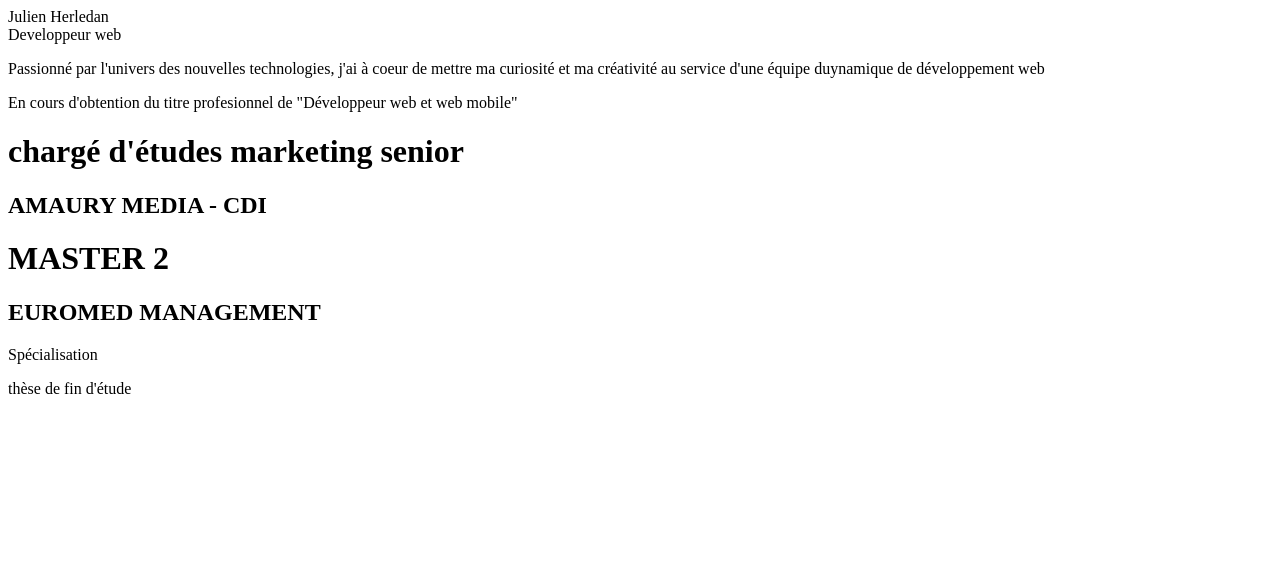
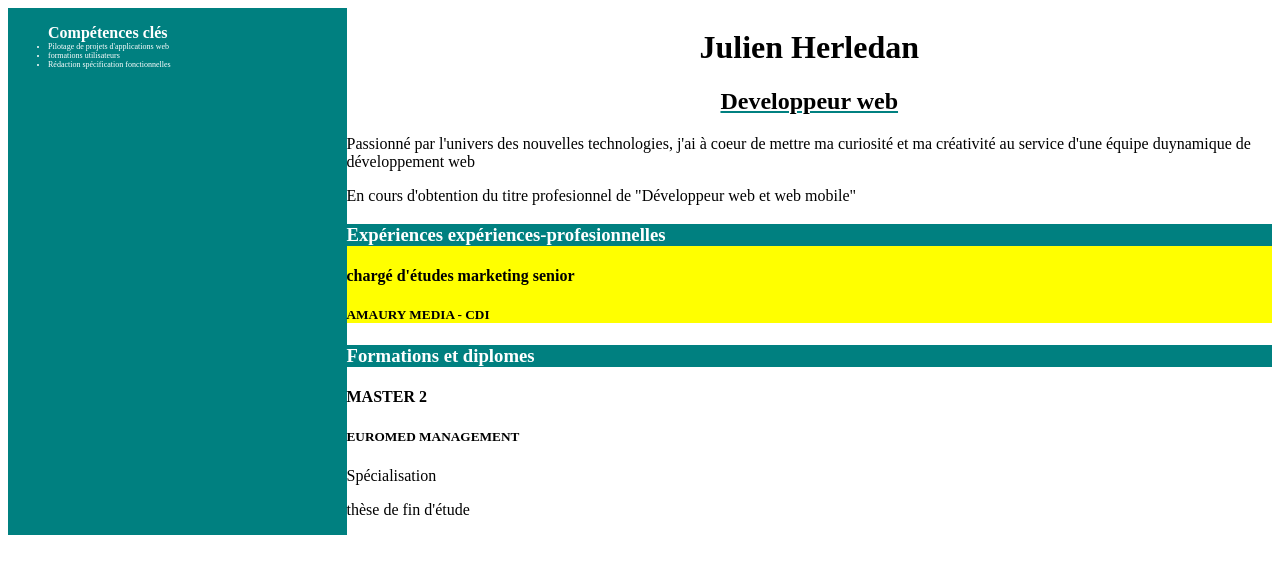
Before and after one commit to JulienHerledan/JulienHerledan.github.io, a plain HTML site: page index.html in a window 1280 px wide. Drawn offline with Linux system fonts and the light colour scheme.

Commit message:
version du 5 Octobre soir

```diff
--- a/index.html
+++ b/index.html
@@ -10,15 +10,21 @@
 <body>
     <div class="wrapper">
 
-        <aside id="contact">
-
+        <aside id="colonne-gauche">
+                <div id="compétences-clés">
+                    <ul><span>Compétences clés</span>
+                        <li>Pilotage de projets d'applications web</li>
+                        <li>formations utilisateurs</li>
+                        <li>Rédaction spécification fonctionnelles</li>
+                    </ul>
+                </div>
         </aside>
 
         <main>
 
             <header>
-                <div id="nom">Julien Herledan</div>
-                <div id="metier">Developpeur web</div>
+                <h1>Julien Herledan</h1>
+                <h2 id="metier">Developpeur web</h2>
                 <div>
                     <p>Passionné par l'univers des nouvelles technologies, j'ai à coeur de mettre ma curiosité et ma créativité au service d'une équipe duynamique de développement web</p>
                     <p>En cours d'obtention du titre profesionnel de <span>"Développeur web et web mobile" </span></p>
@@ -26,10 +32,12 @@
 
             </header>
 
-            <div id="expériences profesionnelles">
+            <div id="expériences-profesionnelles">
+                <div id="parcours">
+                    <h3>Expériences expériences-profesionnelles</h3>
                     <div id="EQUIPE">
-                    <h1>chargé d'études marketing senior</h1>
-                    <h2>AMAURY MEDIA - CDI</h2>
+                        <h4>chargé d'études marketing senior</h4>
+                        <h5>AMAURY MEDIA - CDI</h5>
                         <p></p>
                         <p></p>
                         <p></p>
@@ -41,14 +49,14 @@
                     <div id="SPOREVER"></div>
                     <div id="RMC"></div>
                 </div>
+            </div>
 
             <div id="formations et diplomes">
-                <div id="OCLOCK">
-                </div>
-
+                <div id="parcours">
+                    <h3>Formations et diplomes</h3>
                     <div id="EUROMED">
-                    <h1>MASTER 2</h1>
-                    <h2>EUROMED MANAGEMENT</h2>
+                        <h4>MASTER 2</h4>
+                        <h5>EUROMED MANAGEMENT</h5>
                         <p>Spécialisation</p>
                         <p>thèse de fin d'étude </p>
                 </div>
--- a/style.css
+++ b/style.css
@@ -0,0 +1,52 @@
+/* création collone de gauche*/
+
+.wrapper {
+    display: flex;
+}
+
+
+
+aside{
+    background-color: #008080;
+    color: white;
+    width: 30%;
+    height: 100%;
+    height: auto;
+    display: flex;
+}
+
+#compétences-clés span {
+    font-weight: bold;
+}
+
+#compétences-clés li {
+    font-size: 50%;
+}
+
+/*     partie droite    */
+h1 h2 h3 h4 h5{
+    font-weight:900 ;
+}
+
+h1 {
+    text-align: center;
+}
+
+h2 {
+    text-align: center;
+    text-decoration: underline #008080;
+}
+
+h3 {
+    background-color: #008080;
+    color:white;
+}
+
+
+
+/* création bloc expéreiences pro et formations  */
+
+
+#expériences-profesionnelles{
+    background-color: yellow;
+}
```
Lines whose indentation alone changed are shown as unchanged.
